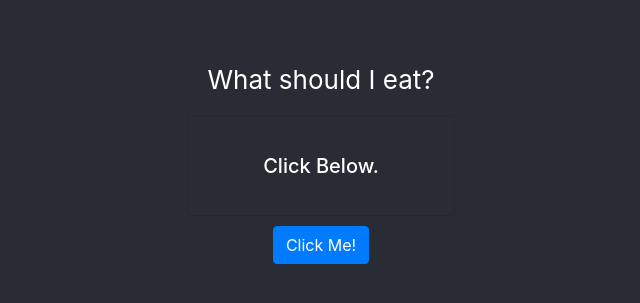
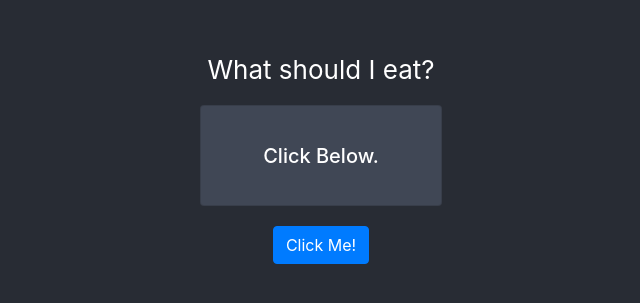
Before and after one commit to alex-whan/food-randomizer, a React (Create React App) app: page / in a window 1280 px wide. Shown: the part 233-536 px from the top of the page, without its empty margins (319-959 px from the left). Built offline with nearby package versions, Linux system fonts and the light colour scheme.

Commit message:
Changed food card styling background for clarity

```diff
--- a/src/App.js
+++ b/src/App.js
@@ -25,7 +25,7 @@ function App() {
           <p>What should I eat?</p>
           <Food food={chosenFood}></Food>
           <Button
-            style={{ margin: '10px' }}
+            style={{ margin: '20px' }}
             onClick={getFood}
             variant="primary"
           >
--- a/src/Food.js
+++ b/src/Food.js
@@ -4,7 +4,7 @@ import './food.scss';
 
 function Food(props) {
   return (
-    <Card style={{ backgroundColor: '#282c34' }}>
+    <Card style={{ backgroundColor: '#404755' }}>
       <Card.Body>
         <Card.Title className="food">{props.food}</Card.Title>
       </Card.Body>
--- a/src/food.scss
+++ b/src/food.scss
@@ -1,10 +1,10 @@
 .food {
   margin: 1vw;
   padding: 5px;
-  background-color: #282c34;
+  background-color: #404755;
   text-transform: capitalize;
   text-decoration: bolder;
-  font-size: calc(10px + 2vmin);
+  font-size: calc(15px + 2vmin);
   color: white;
-  width: 200px;
+  width: 175px;
 }
```
